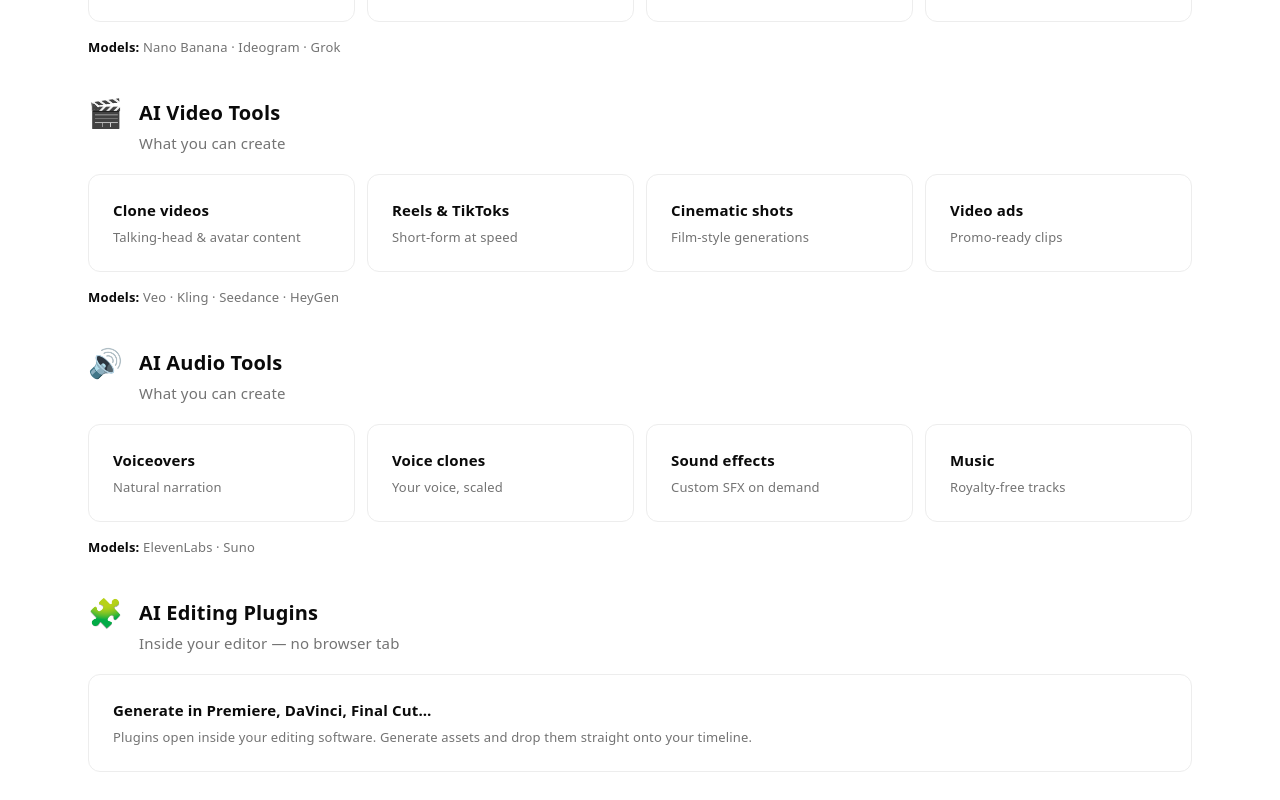
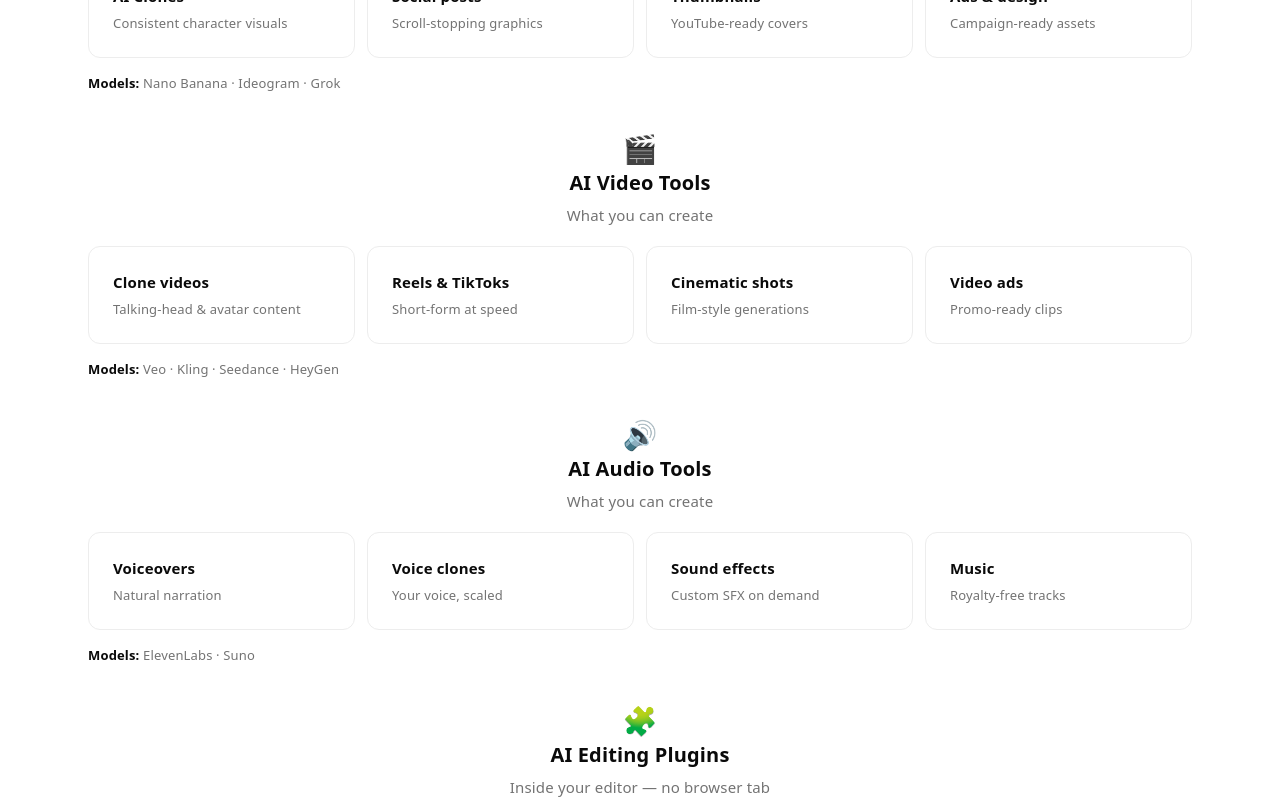
Before and after one commit to owenbcoding/promptedit-frontend-page, a Vue app: page / in a window 1280 px wide. Shown: the part 1760-2560 px from the top of the page. Built offline with nearby package versions, Linux system fonts and the light colour scheme; a web font is replaced by a local one.

Commit message:
Refactor ToolCategory component header layout for improved visual consistency, adjusting alignment and text properties, and enhancing styles for wide categories.

```diff
--- a/src/components/ToolCategory.vue
+++ b/src/components/ToolCategory.vue
@@ -8,10 +8,8 @@ defineProps({
   <article class="tool-category" :class="{ 'tool-category--wide': category.layout === 'wide' }">
     <header class="tool-category__header">
       <span class="tool-category__icon" aria-hidden="true">{{ category.icon }}</span>
-      <div>
-        <h3>{{ category.title }}</h3>
-        <p>{{ category.subtitle }}</p>
-      </div>
+      <h3>{{ category.title }}</h3>
+      <p>{{ category.subtitle }}</p>
     </header>
 
     <ul class="tool-category__grid">
@@ -39,8 +37,10 @@ defineProps({
 
 .tool-category__header {
   display: flex;
-  align-items: flex-start;
-  gap: 1rem;
+  flex-direction: column;
+  align-items: center;
+  text-align: center;
+  gap: 0.375rem;
   margin-bottom: 1.25rem;
 }
 
@@ -50,7 +50,7 @@ defineProps({
 }
 
 .tool-category__header h3 {
-  margin: 0 0 0.25rem;
+  margin: 0;
   font-size: 1.25rem;
   font-weight: 600;
   color: var(--text-h);
@@ -73,6 +73,11 @@ defineProps({
 
 .tool-category--wide .tool-category__grid {
   grid-template-columns: 1fr;
+}
+
+.tool-category--wide .tool-category__item {
+  align-items: center;
+  text-align: center;
 }
 
 .tool-category__item {
```
